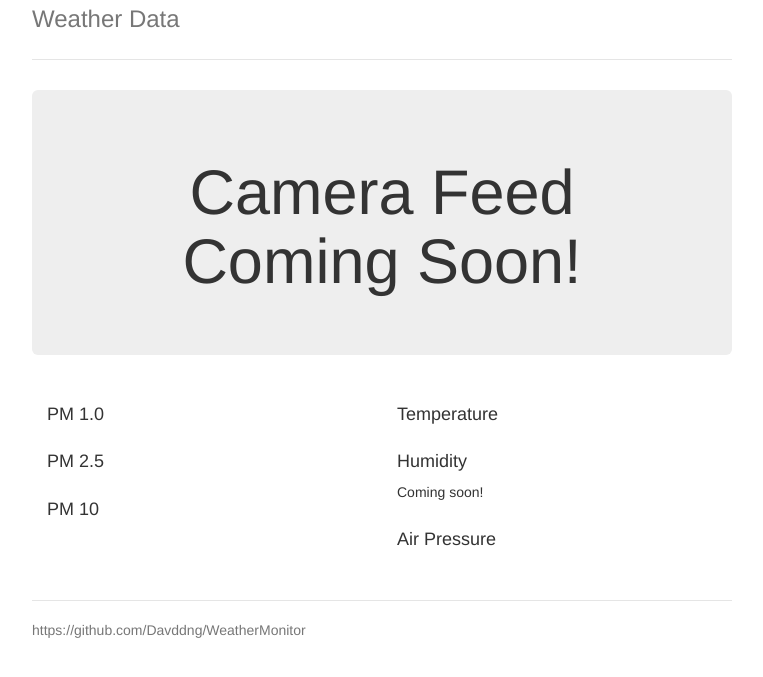
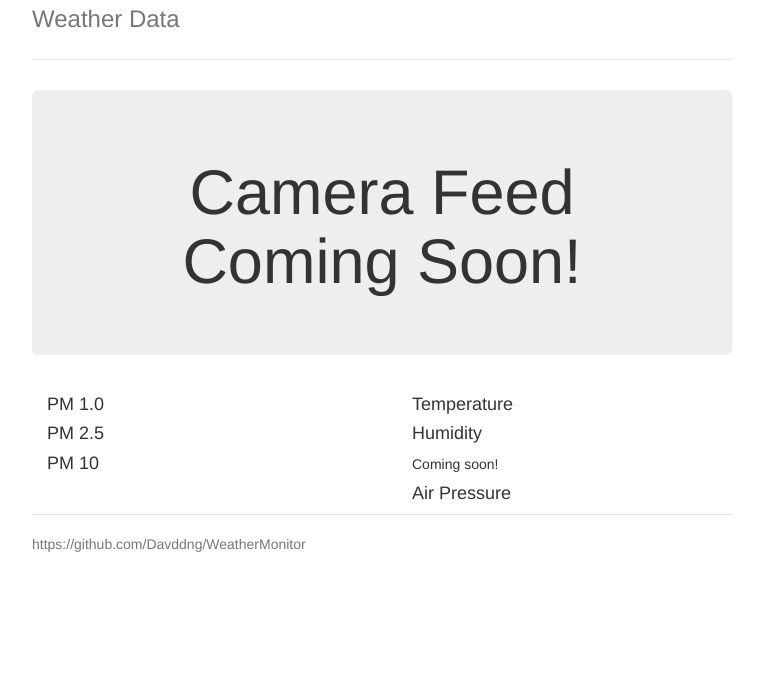
Before and after one commit to Davddng/WeatherMonitor, a Flask app: page / in a window 1280 px wide. Shown: the part 21-698 px from the top of the page, without its empty margins (258-1021 px from the left). Run offline with Flask 3, Linux system fonts and the light colour scheme; some libraries are stand-ins or nearby versions.

Commit message:
formatting fix

```diff
--- a/templates/homePage.html
+++ b/templates/homePage.html
@@ -21,9 +21,9 @@
     <script src="{{ url_for('static', filename='js/weatherRestApi.js') }}"></script>
 
     <!-- Debugging Refs -->
-    <!-- <link href="../static/css/bootstrap.min.css" rel="stylesheet">
+    <link href="../static/css/bootstrap.min.css" rel="stylesheet">
     <link href="../static/jumbotron-narrow.css" rel="stylesheet">
-    <script src="../static/js/weatherRestApi.js"></script>  -->
+    <script src="../static/js/weatherRestApi.js"></script>
 
   </head>
 
@@ -38,8 +38,9 @@
         <h1>Camera Feed Coming Soon!</h1>
       </div>
 
-      <div class="row marketing">
-        <div class="col-lg-6">
+      <div class="container">
+        <div class="row">
+          <div class="col-xs-6">
             <h4>PM 1.0</h4>
             <p id="pm1.0"></p>
 
@@ -50,7 +51,7 @@
             <p id="pm10"></p>
           </div>
 
-        <div class="col-lg-6">
+          <div class="col-xs-6">
             <h4>Temperature</h4>
             <p id="temp"></p>
 
@@ -61,6 +62,7 @@
             <p id="pres"></p>
           </div>
         </div>
+      </div>
 
       <footer class="footer">
         <p>https://github.com/Davddng/WeatherMonitor</p>
```
Lines whose indentation alone changed are shown as unchanged.
